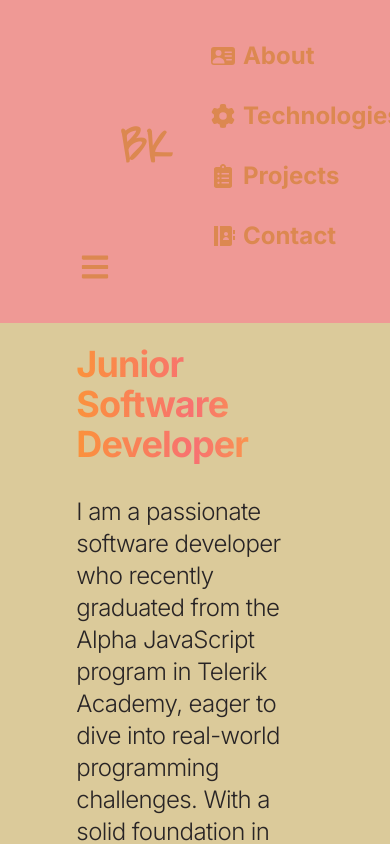
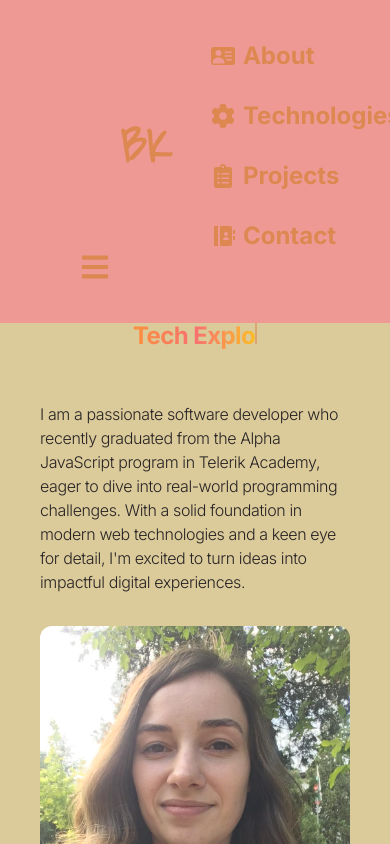
Before and after one commit to bilyanakarcheva/my-portfolio, a React (Vite) app: page / in a window 390 px wide. Shown: the top 844 px of the page. Built offline with nearby package versions, Linux system fonts and the light colour scheme; a web font is replaced by a local one.

Commit message:
Add ligic for typewriter effect for position

```diff
--- a/src/views/Hero/Hero.tsx
+++ b/src/views/Hero/Hero.tsx
@@ -1,3 +1,4 @@
+import { useState, useEffect } from 'react';
 import myPhoto from '../../assets/photo_Bilyana.jpg';
 import { HERO_CONTENT } from '../../constants/constants';
 import { motion } from 'framer-motion';
@@ -13,8 +14,46 @@ function Hero() {
     }
   });
 
+  const toRotate = ['Junior Software Developer', 'Tech Explorer', 'Junior Web Developer', 'Telerik Academy Graduate', 'Fullstack Enthusiast'];
+  const [loopNum, setLoopNum] = useState(0);
+  const [isDeleting, setIsDeleting] = useState(false);
+  const [currentText, setCurrentText] = useState('');
+  const [speed, setSpeed] = useState(100 - Math.random() * 100);
+  const pause = 2000;
+
+  useEffect(() => {
+    let ticker = setInterval(() => {
+      tick();
+    }, speed); // takes care of the speed in which we are typing each letter
+
+    return () => clearInterval(ticker); // we clear the interval when the component unmounts
+  }, [currentText])
+
+  const tick = () => {
+    let i = loopNum % toRotate.length;
+    let fullText = toRotate[i];
+    let updatedText = isDeleting ? fullText.substring(0, currentText.length - 1) : fullText.substring(0, currentText.length + 1);
+
+    setCurrentText(updatedText);
+
+    if (isDeleting) {
+      setSpeed(prevSpeed => prevSpeed / 2);
+    }
+
+    if (!isDeleting && updatedText === fullText) {
+      setSpeed(pause);
+      setIsDeleting(true);
+    } else if (isDeleting && updatedText === '') {
+      setIsDeleting(false);
+      setLoopNum(loopNum + 1);
+      setSpeed(200);
+    }
+  };
+
   return (
-    <div id="hero" className="flex flex-col w-full justify-center h-auto items-center border-b border-base-200 p-20 mt-20 lg:mb-35">
+    <div id="hero" className="flex flex-col w-full justify-center h-auto items-center border-b border-base-200 px-10 py-14 lg:p-20 mt-20 lg:mb-35"
+      // style={{ filter: 'sepia(1)' }}
+    >
       <div className="flex flex-wrap">
         <div className="w-full lg:w-1/2">
           <div className="flex flex-col items-center lg:items-start">
@@ -29,14 +68,18 @@ function Hero() {
               variants={container(0.5)}
               initial="hidden"
               animate="visible"
-              className="bg-gradient-to-r from-orange-400 via-red-400 to-amber-400 text-4xl text-left font-bold bg-clip-text tracking-tight text-transparent">
-              Junior Software Developer
+              className="bg-gradient-to-r from-orange-400 via-red-400 to-amber-400 text-2xl lg:text-4xl text-left font-bold bg-clip-text tracking-tight text-transparent"
+              style={{ height: '50px' }}
+            >
+
+              {currentText}
+              <span className="blinking-karet inline-block w-0.5 h-6 lg:w-1 lg:h-8 bg-accent text-5xl animate-pulse"></span>
             </motion.span>
             <motion.p
               variants={container(1)}
               initial="hidden"
               animate="visible"
-              className="my-2 max-w-xl py-6 font-light tracking-tight text-2xl text-left">
+              className="my-2 lg:max-w-xl py-6 font-light tracking-tight md:text-xl lg:text-2xl text-left">
               {HERO_CONTENT}
             </motion.p>
           </div>
```
